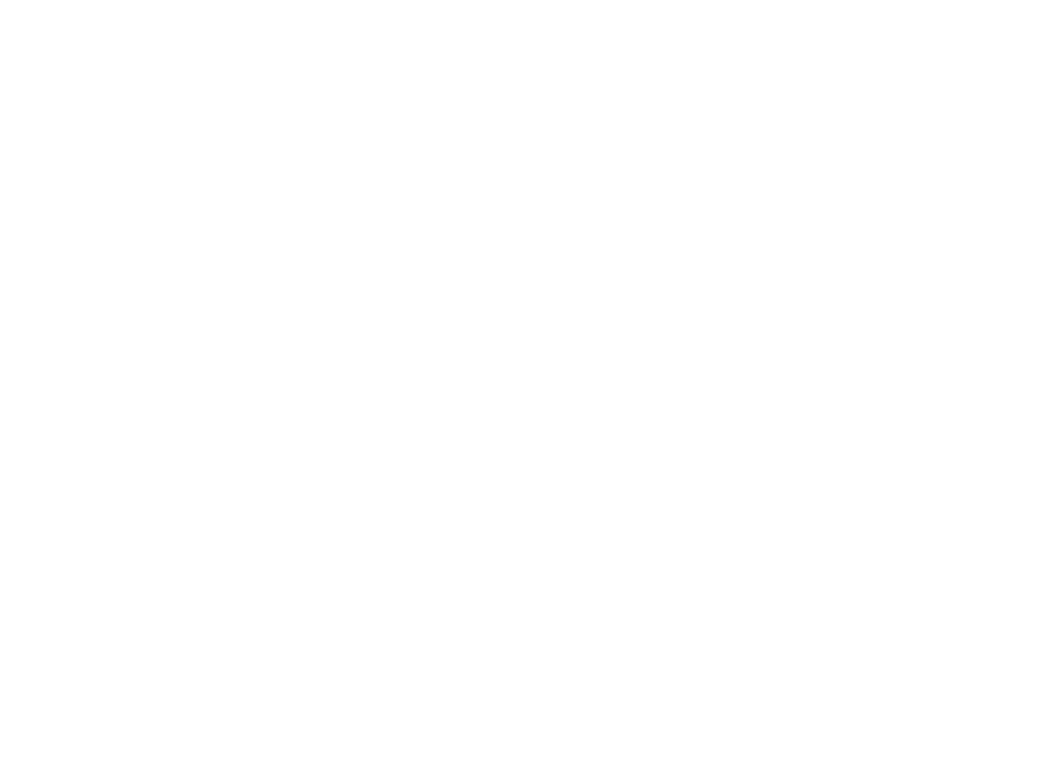
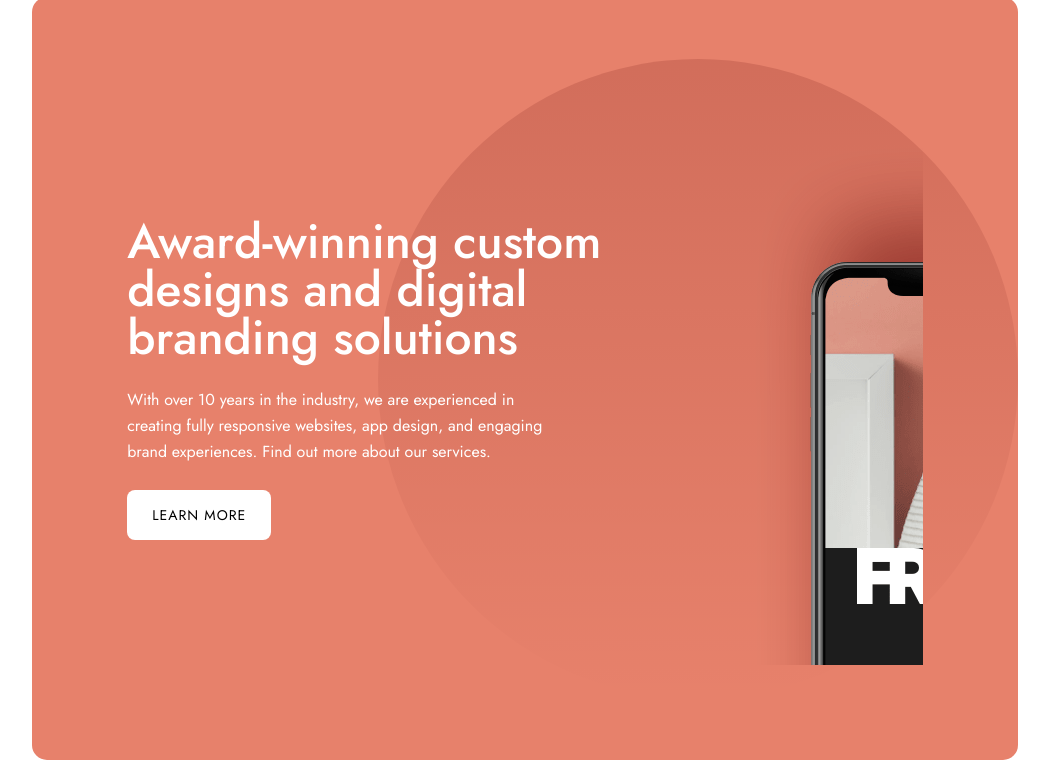
Before and after one commit to gabrielayresdev/Designo, a website: page index.html in a window 1280 px wide. Shown: the part 181-941 px from the top of the page, without its empty margins (115-1164 px from the left). Before the commit the page ends 800 px from the top, so only its background shows below. Drawn offline with Linux system fonts and the light colour scheme.

Commit message:
Style: Criada seção principal da homepage.

```diff
--- a/index.html
+++ b/index.html
@@ -11,17 +11,16 @@
       href="./assets/favicon-32x32.png"
     />
     <link rel="stylesheet" href="src/styles/css/styles.css" />
+    <!-- sass --watch src/styles/sas/styles.scss:src/styles/css/styles.css -->
 
     <title>Frontend Mentor | Designo Agency Website Challenge</title>
+    <base href="http://127.0.0.1:5500/" />
   </head>
   <body>
-    <div class="container">
-      <header class="header">
+    <!-- HEADER -->
+    <header class="header container">
       <div class="logo-container">
-          <img
-            src="assets/shared/desktop/logo-dark.png"
-            alt="Logo da Designo"
-          />
+        <img src="assets/shared/desktop/logo-dark.png" alt="Logo da Designo" />
       </div>
       <nav class="nav">
         <div class="hamburguer">
@@ -32,25 +31,22 @@
         <a class="nav-links">contact</a>
       </nav>
     </header>
+    <main class="main container">
+      <div class="text-container">
+        <h2 class="title">
+          Award-winning custom designs and digital branding solutions
+        </h2>
+        <p class="description">
+          With over 10 years in the industry, we are experienced in creating
+          fully responsive websites, app design, and engaging brand experiences.
+          Find out more about our services.
+        </p>
+        <button class="button">Learn more</button>
       </div>
-    <!--     Our Company Locations Contact Award-winning custom designs and digital
-    branding solutions With over 10 years in the industry, we are experienced in
-    creating fully responsive websites, app design, and engaging brand
-    experiences. Find out more about our services. Learn more Web Design View
-    Projects App Design View Projects Graphic Design View Projects Passionate
-    Each project starts with an in-depth brand research to ensure we only create
-    products that serve a purpose. We merge art, design, and technology into
-    exciting new solutions. Resourceful Everything that we do has a strategic
-    purpose. We use an agile approach in all of our projects and value customer
-    collaboration. It guarantees superior results that fulfill our clients’
-    needs. Friendly We are a group of enthusiastic folks who know how to put
-    people first. Our success depends on our customers, and we strive to give
-    them the best experience a company can provide. Let’s talk about your
-    project Ready to take it to the next level? Contact us today and find out
-    how our expertise can help your business grow. Get in touch Our company
-    Locations Contact Designo Central Office 3886 Wellington Street Toronto,
-    Ontario M9C 3J5 Contact Us (Central Office) P : +1 253-863-8967 M :
-    contact@designo.co -->
+      <div class="phone-image-container">
+        <img src="assets/home/desktop/image-hero-phone.png" alt="" />
+      </div>
+    </main>
 
     <script type="module" src="src/js/script.js"></script>
   </body>
--- /dev/null
+++ b/src/styles/sass/components/_main.scss
@@ -0,0 +1,64 @@
+@import "../abstract/variables";
+
+.main {
+  display: flex;
+  justify-content: space-between;
+  align-items: center;
+  padding: 95px;
+
+  border-radius: 15px;
+
+  background-image: url("/assets/home/desktop/bg-pattern-hero-home.svg");
+  background-repeat: no-repeat;
+  background-position: right;
+  background-color: $peach;
+
+  color: $white;
+
+  .text-container {
+    display: flex;
+    flex-direction: column;
+    gap: 25px;
+
+    .title {
+      font: $font-h1;
+      max-width: 20ch;
+    }
+
+    .description {
+      font: $font-body;
+      max-width: 46ch;
+    }
+
+    .button {
+      border: none;
+      border-radius: 8px;
+      background-color: $white;
+      align-self: flex-start;
+
+      padding: 18px 25px;
+
+      font: $font-link;
+      letter-spacing: +1px;
+      text-transform: uppercase;
+
+      cursor: pointer;
+      transition: all 0.3s;
+
+      &:hover {
+        background-color: $light-peach;
+        color: $white;
+      }
+    }
+  }
+  .phone-image-container {
+    max-width: 284px;
+    max-height: 573px;
+    overflow: hidden;
+
+    img {
+      object-fit: contain;
+      object-position: 10% 10%;
+    }
+  }
+}
--- a/src/styles/sass/styles.scss
+++ b/src/styles/sass/styles.scss
@@ -1,3 +1,4 @@
 @import "./abstract/reset";
 @import "./abstract/global";
 @import "./components/header";
+@import "./components/main";
```
Also changed, not shown: src/styles/css/styles.css, 1 other file. Lines whose indentation alone changed are shown as unchanged.
